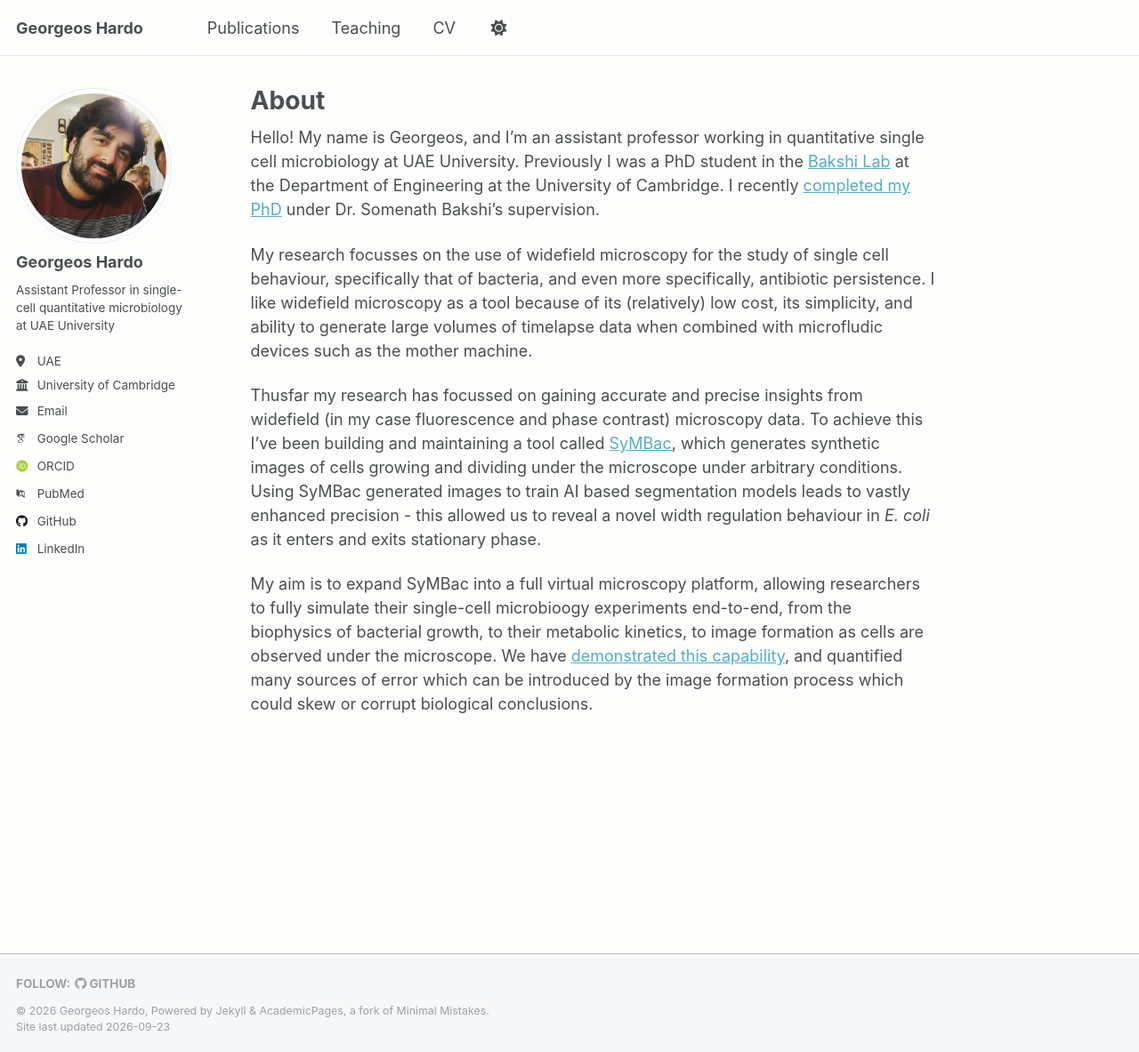
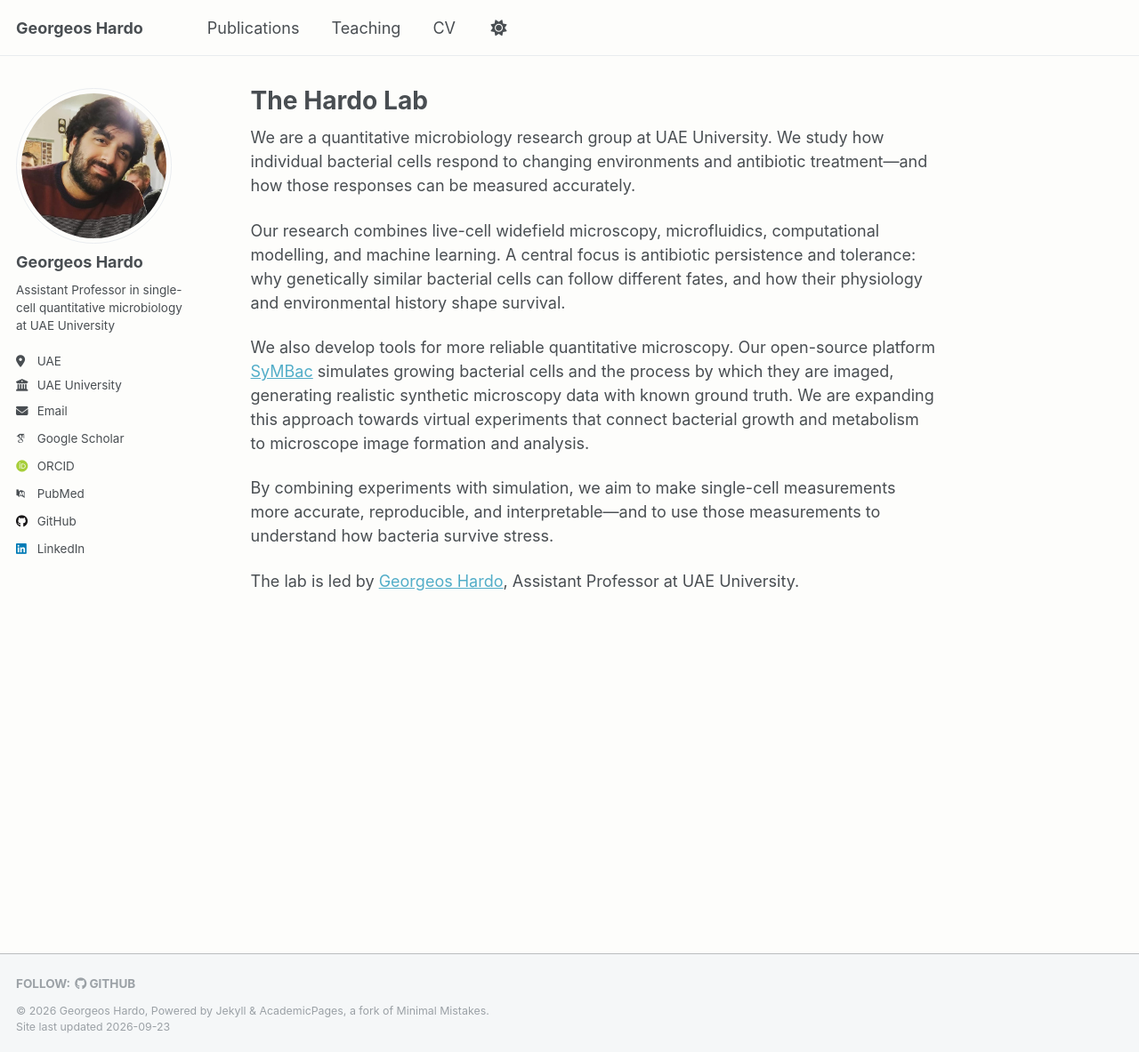
Before and after one commit to georgeoshardo/georgeoshardo.github.io, a Jekyll site: the page built from _pages/about.md, in a window 1280 px wide and 1183 px high. Shown: the whole window at 89% size. Built offline with Jekyll 4.4.1, drawn with Linux system fonts in a browser that asks for light colours; some web fonts are replaced.

Commit message:
docs(homepage): make the research lab-first

```diff
--- a/_config.yml
+++ b/_config.yml
@@ -27,7 +27,7 @@ author:
   pronouns         : # example: "she/her"
   bio              : "Assistant Professor in single-cell quantitative microbiology at UAE University"
   location         : "UAE"
-  employer         : "University of Cambridge"
+  employer         : "UAE University"
   uri              : # URL
   email            : "gh464@cantab.ac.uk"
 
--- a/_pages/about.md
+++ b/_pages/about.md
@@ -1,16 +1,18 @@
 ---
 permalink: /
-title: "About"
+title: "The Hardo Lab"
 author_profile: true
 redirect_from:
   - /about/
   - /about.html
 ---
 
-Hello! My name is Georgeos, and I'm an assistant professor working in quantitative single cell microbiology at UAE University. Previously I was a PhD student in the [Bakshi Lab](https://www.bakshilab.net/) at the Department of Engineering at the University of Cambridge. I recently [completed my PhD](https://doi.org/10.17863/CAM.118211) under Dr. Somenath Bakshi's supervision.
+We are a quantitative microbiology research group at UAE University. We study how individual bacterial cells respond to changing environments and antibiotic treatment—and how those responses can be measured accurately.
 
-My research focusses on the use of widefield microscopy for the study of single cell behaviour, specifically that of bacteria, and even more specifically, antibiotic persistence. I like widefield microscopy as a tool because of its (relatively) low cost, its simplicity, and ability to generate large volumes of timelapse data when combined with microfludic devices such as the mother machine.
+Our research combines live-cell widefield microscopy, microfluidics, computational modelling, and machine learning. A central focus is antibiotic persistence and tolerance: why genetically similar bacterial cells can follow different fates, and how their physiology and environmental history shape survival.
 
-Thusfar my research has focussed on gaining accurate and precise insights from widefield (in my case fluorescence and phase contrast) microscopy data. To achieve this I've been building and maintaining a tool called [SyMBac](https://georgeoshardo.github.io/publication/2022-11-30-symbac), which generates synthetic images of cells growing and dividing under the microscope under arbitrary conditions. Using SyMBac generated images to train AI based segmentation models leads to vastly enhanced precision - this allowed us to reveal a novel width regulation behaviour in *E. coli* as it enters and exits stationary phase.
+We also develop tools for more reliable quantitative microscopy. Our open-source platform [SyMBac](https://georgeoshardo.github.io/publication/2022-11-30-symbac) simulates growing bacterial cells and the process by which they are imaged, generating realistic synthetic microscopy data with known ground truth. We are expanding this approach towards virtual experiments that connect bacterial growth and metabolism to microscope image formation and analysis.
 
-My aim is to expand SyMBac into a full virtual microscopy platform, allowing researchers to fully simulate their single-cell microbioogy experiments end-to-end, from the biophysics of bacterial growth, to their metabolic kinetics, to image formation as cells are observed under the microscope. We have [demonstrated this capability](https://georgeoshardo.github.io/publication/2024-09-02-quantitative-microbio-artefacts), and quantified many sources of error which can be introduced by the image formation process which could skew or corrupt biological conclusions.
+By combining experiments with simulation, we aim to make single-cell measurements more accurate, reproducible, and interpretable—and to use those measurements to understand how bacteria survive stress.
+
+The lab is led by [Georgeos Hardo](https://doi.org/10.17863/CAM.118211), Assistant Professor at UAE University.
```
